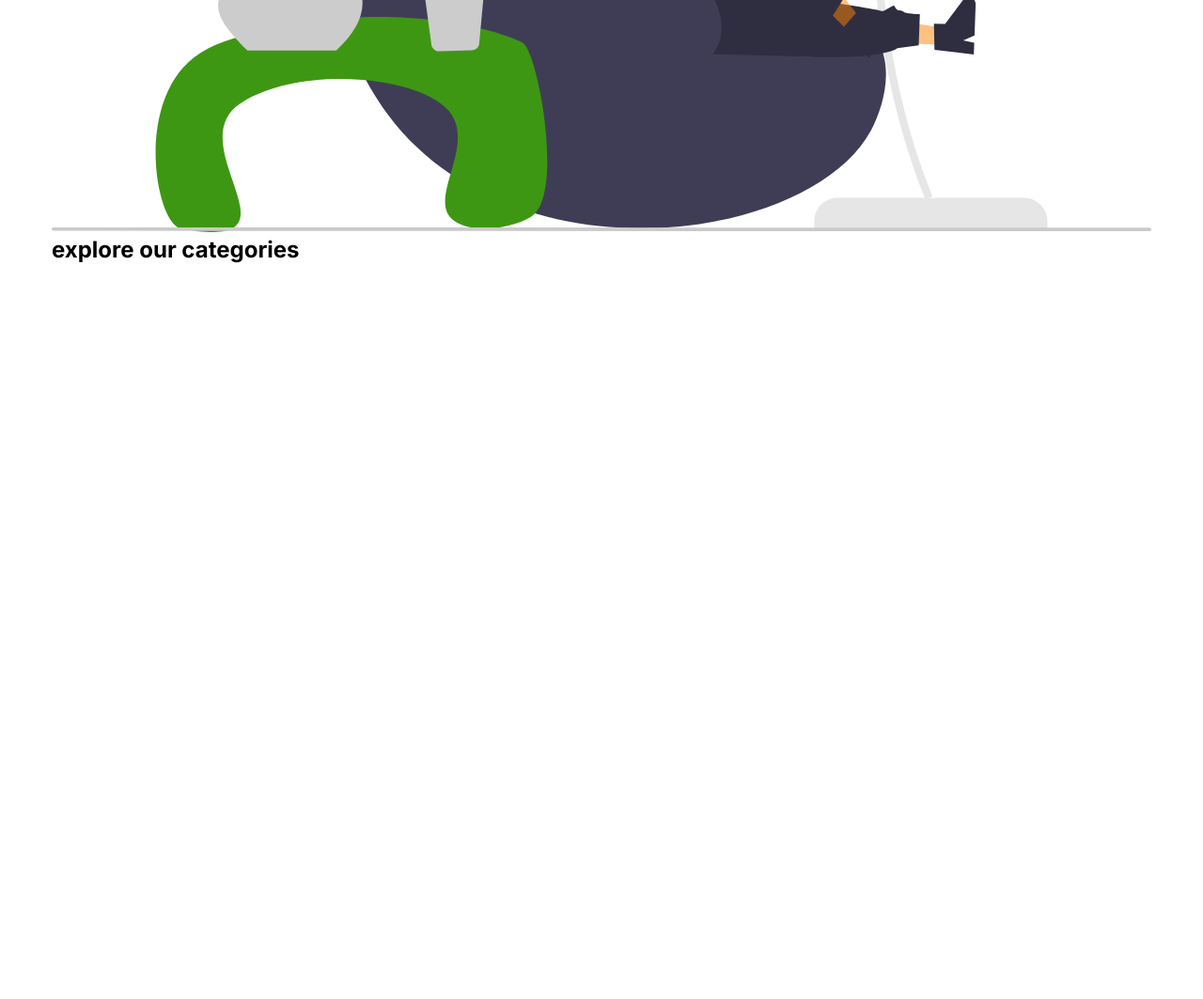
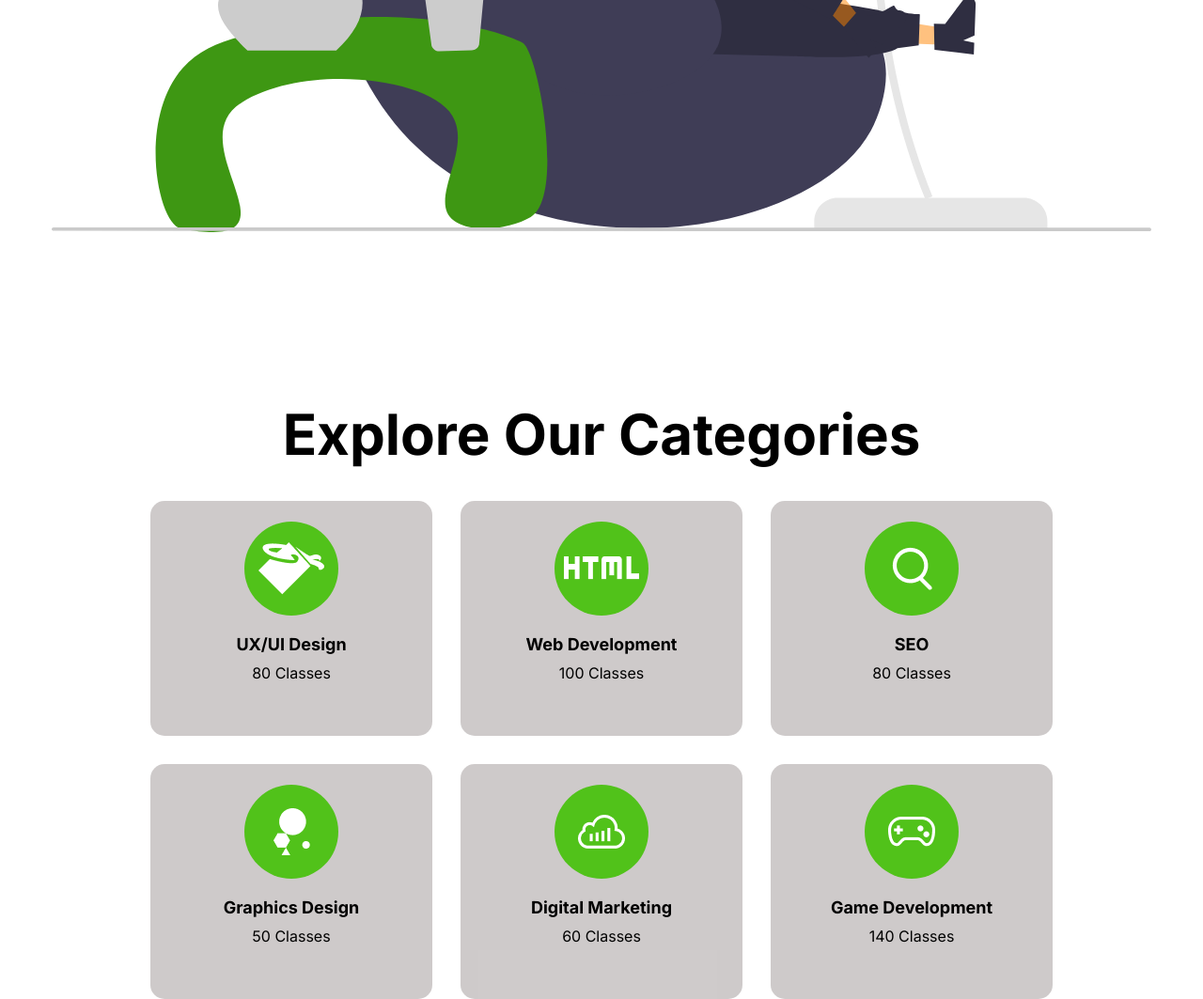
Before and after one commit to shahidul1920/ilearning, a plain HTML site: page index.html in a window 1280 px wide. Shown: the part 1022-2085 px from the top of the page at 94% size. Before the commit the page ends 1322 px from the top, so only its background shows below. Drawn offline with Linux system fonts and the light colour scheme.

Commit message:
more sections

```diff
--- a/global/_dsgn.scss
+++ b/global/_dsgn.scss
@@ -113,3 +113,50 @@ header{
         }
     }
 }
+
+.courseBoxMain{
+    margin: 0 auto;
+    margin-top: 175px;
+    .text{
+        text-align: center;
+        margin-bottom: 35px;
+        font-size: 40px;
+        text-transform: capitalize;
+    }
+    .courseBox{
+        display: flex;
+        gap: 30px;
+        flex-wrap: wrap;
+        align-items: center;
+        justify-content: center;
+        .box{
+            width: 300px;
+            height: 250px;
+            background: var(--gray);
+            border-radius: 15px;
+            text-align: center;
+            display: flex;
+            align-items: center;
+            flex-direction: column;
+            justify-content: center;
+            .text{
+                h4{
+                    font-size: 18px;
+                    margin-top: 20px;
+                    margin-bottom: 10px;
+                }
+                p{
+                    font-size: 16px;
+                }
+            }
+            .iconBox{
+                width: 100px;
+                height: 100px;
+                border-radius: 50%;
+                background: var(--green);
+                display: grid;
+                place-items: center;
+            }
+        }
+    }
+}
--- a/index.html
+++ b/index.html
@@ -68,16 +68,72 @@
     </section>
 
     <section>
-        <div class="container">
+        <div class="container courseBoxMain">
             <div class="text">
                 <h2>explore our categories</h2>
-                <div class="courseBox">
-                    <div class="box">
-                        <div class="iconBox">
-                            <img src="" alt="">
-                        </div>
+            </div>
+            <div class="courseBox">
+
+                <div class="box">
+                    <div class="iconBox">
+                        <img src="./images/bucket.png" alt="">
+                    </div>
+                    <div class="text">
+                        <h4>UX/UI Design</h4>
+                        <p>80 Classes</p>
                     </div>
                 </div>
+
+                <div class="box">
+                    <div class="iconBox">
+                        <img src="./images/html.png" alt="">
+                    </div>
+                    <div class="text">
+                        <h4>Web Development</h4>
+                        <p>100 Classes</p>
+                    </div>
+                </div>
+
+                <div class="box">
+                    <div class="iconBox">
+                        <img src="./images/search.png" alt="">
+                    </div>
+                    <div class="text">
+                        <h4>SEO</h4>
+                        <p>80 Classes</p>
+                    </div>
+                </div>
+
+                <div class="box">
+                    <div class="iconBox">
+                        <img src="./images/boxes.png" alt="">
+                    </div>
+                    <div class="text">
+                        <h4>Graphics Design</h4>
+                        <p>50 Classes</p>
+                    </div>
+                </div>
+
+                <div class="box">
+                    <div class="iconBox">
+                        <img src="./images/graphs.png" alt="">
+                    </div>
+                    <div class="text">
+                        <h4>Digital Marketing</h4>
+                        <p>60 Classes</p>
+                    </div>
+                </div>
+
+                <div class="box">
+                    <div class="iconBox">
+                        <img src="./images/game.png" alt="">
+                    </div>
+                    <div class="text">
+                        <h4>Game Development</h4>
+                        <p>140 Classes</p>
+                    </div>
+                </div>
+
             </div>
         </div>
     </section>
```
Also changed, not shown: dist/style.css, 1 other file.
